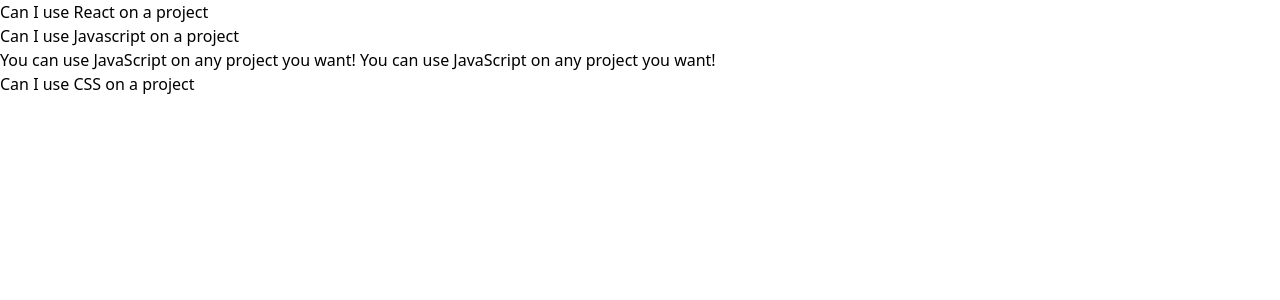
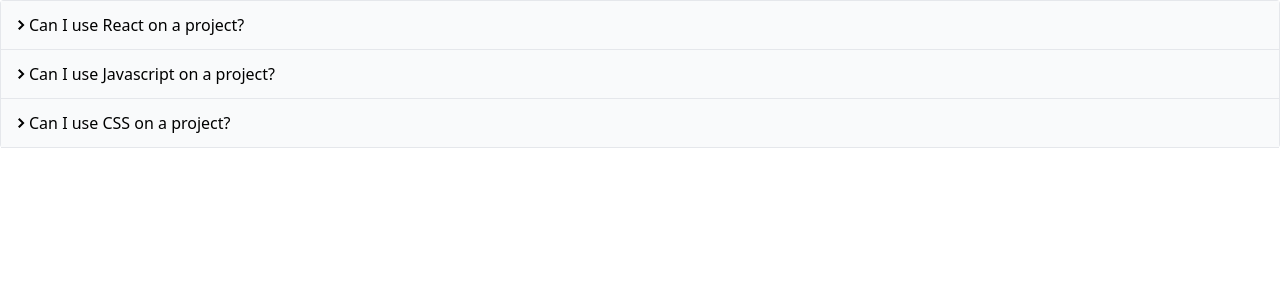
Before and after one commit to xan678/reactPractice, a React (Create React App) app in the folder comps/: page / in a window 1280 px wide. Shown: the top 300 px of the page. Built offline with nearby package versions, Linux system fonts and the light colour scheme.

Commit message:
accordion

```diff
--- a/comps/src/App.js
+++ b/comps/src/App.js
@@ -4,16 +4,16 @@
 
     const items  = [
         {
-            label: 'Can I use React on a project',
-            content : 'You can use React on any project you want! You can use React on any project you want!'
+            label: 'Can I use React on a project?',
+            content : 'You can use React on any project you want! You can use React on any project you want!You can use React on any project you want! You can use React on any project you want!'
         },
         {
-            label: 'Can I use Javascript on a project',
-            content : 'You can use JavaScript on any project you want! You can use JavaScript on any project you want!'
+            label: 'Can I use Javascript on a project?',
+            content : 'You can use JavaScript on any project you want! You can use JavaScript on any project you want!You can use JavaScript on any project you want! You can use JavaScript on any project you want!'
         },
         {
-            label: 'Can I use CSS on a project',
-            content : 'You can use CSS on any project you want! You can use CSS on any project you want!'
+            label: 'Can I use CSS on a project?',
+            content : 'You can use CSS on any project you want! You can use CSS on any project you want!You can use CSS on any project you want! You can use CSS on any project you want!'
         },
     ];
 
--- a/comps/src/components/Accordion.js
+++ b/comps/src/components/Accordion.js
@@ -1,19 +1,38 @@
 import { useState } from 'react'
+import {GoChevronDown, GoChevronRight} from 'react-icons/go'
 
 const Accordion = ({items}) => {
 
-    const [expandedIndex, setExpandedIndex] = useState(1);
+    const [expandedIndex, setExpandedIndex] = useState(-1);
+
+    const handleClick  = (nextIndex) =>{
+
+        setExpandedIndex(currentIndex => {
+            if(nextIndex === currentIndex){
+                return -1;
+            }else{
+                return nextIndex;
+            }
+        })
+    }
 
     const renderedItems = items.map((item , index) => {
 
         const isExpanded = index === expandedIndex;
+        const icon = <span>
+            {isExpanded ? <GoChevronDown/> : <GoChevronRight/>}
+        </span>
+
         return(<div key = {index}>
-            <div onClick = {() => setExpandedIndex(index)}>{item.label}</div>
-            {isExpanded && <div>{item.content}</div>}
+            <div className='flex p-3 bg-gray-50 border-b items-center cursor-pointer' onClick = {() => handleClick(index)}>
+                {icon}
+                {item.label}
+            </div>
+            {isExpanded && <div className='border-b p-5'>{item.content}</div>}
         </div>);
     });
 
-    return <div>{renderedItems}</div>
+    return <div className='border-x border-t rounded'>{renderedItems}</div>
 }
 
 export default Accordion;
```
